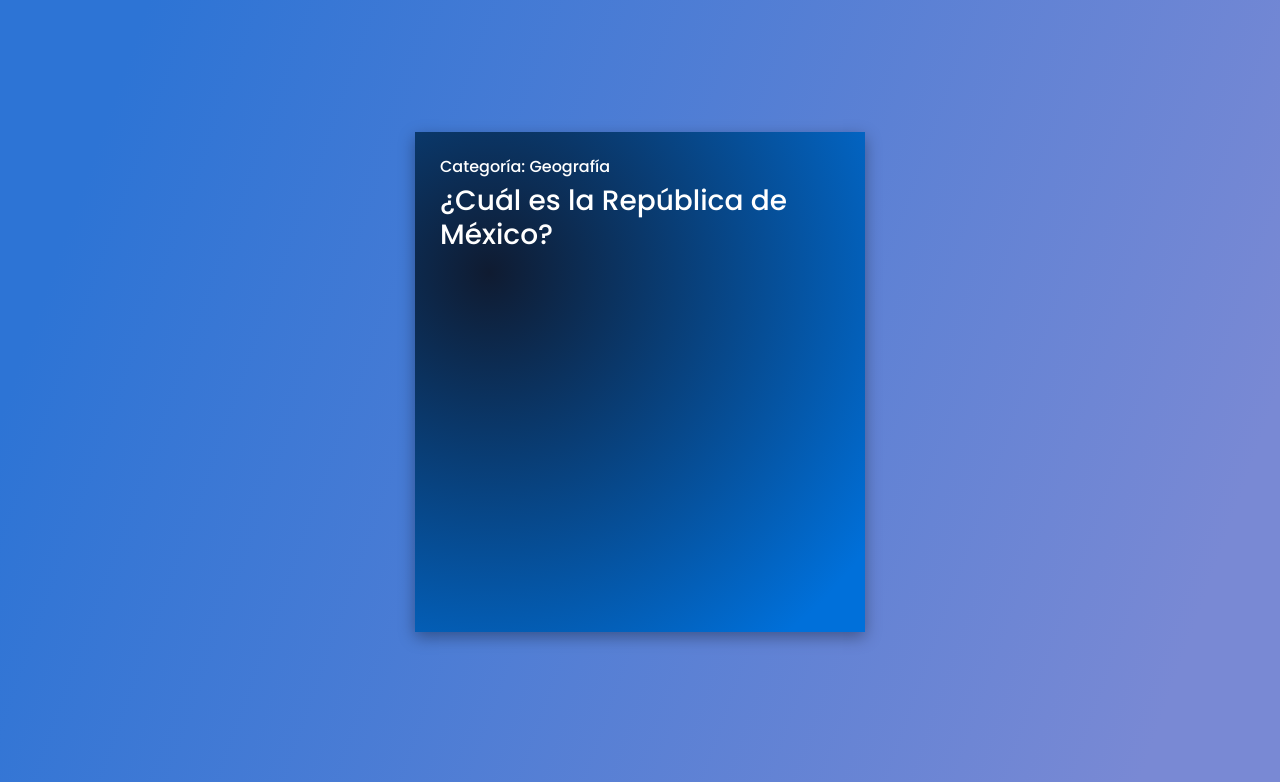
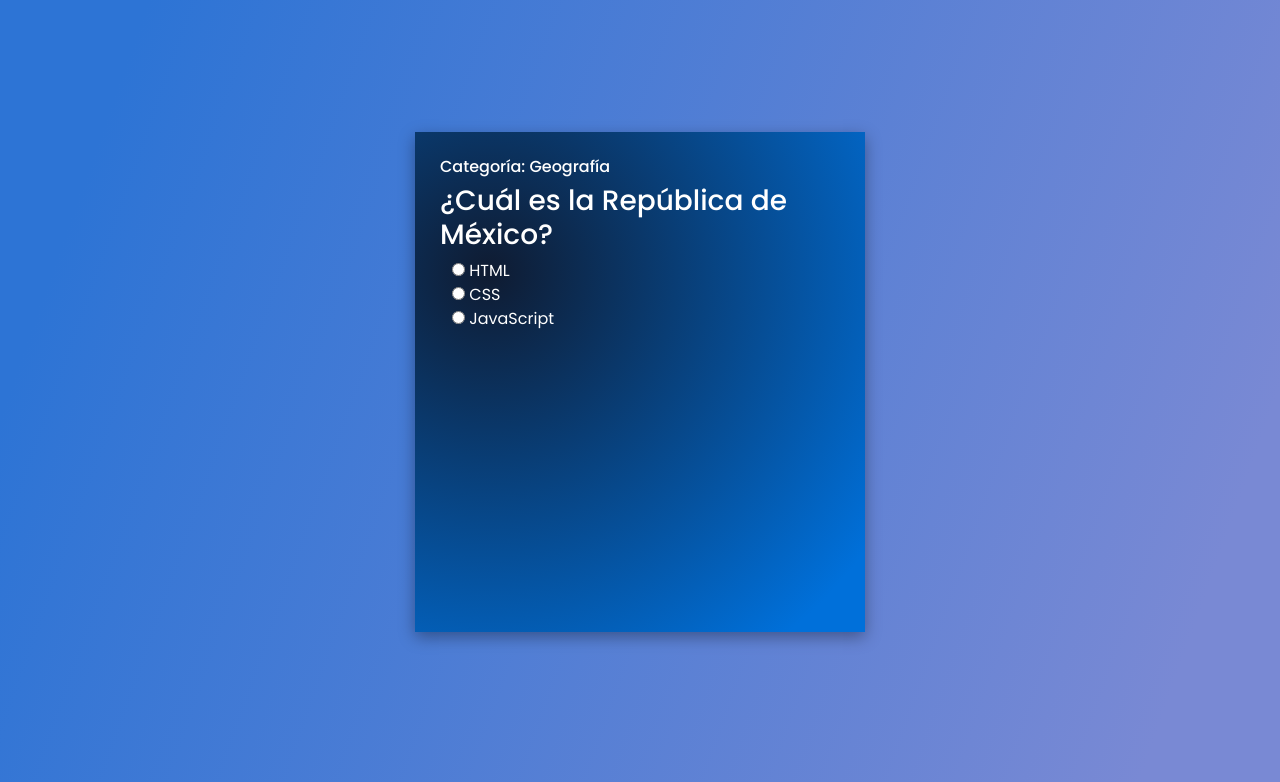
Before and after one commit to mikeislas06/Academlo, a plain HTML site: page TriviaAPI/index.html in a window 1280 px wide. Shown: the part 84-866 px from the top of the page. Drawn offline with nearby package versions, Linux system fonts and the light colour scheme; no server answers.

Commit message:
TriviaAPI Radio Buttons added

```diff
--- a/TriviaAPI/index.html
+++ b/TriviaAPI/index.html
@@ -32,6 +32,19 @@
       <div class="trivia-card">
         <h6>Categoría: Geografía</h6>
         <h3>¿Cuál es la República de México?</h3>
+        <div class="container">
+          <input type="radio" id="html" name="fav_language" value="HTML" />
+          <label for="html">HTML</label><br />
+          <input type="radio" id="css" name="fav_language" value="CSS" />
+          <label for="css">CSS</label><br />
+          <input
+            type="radio"
+            id="javascript"
+            name="fav_language"
+            value="JavaScript"
+          />
+          <label for="javascript">JavaScript</label>
+        </div>
       </div>
     </div>
 
```
